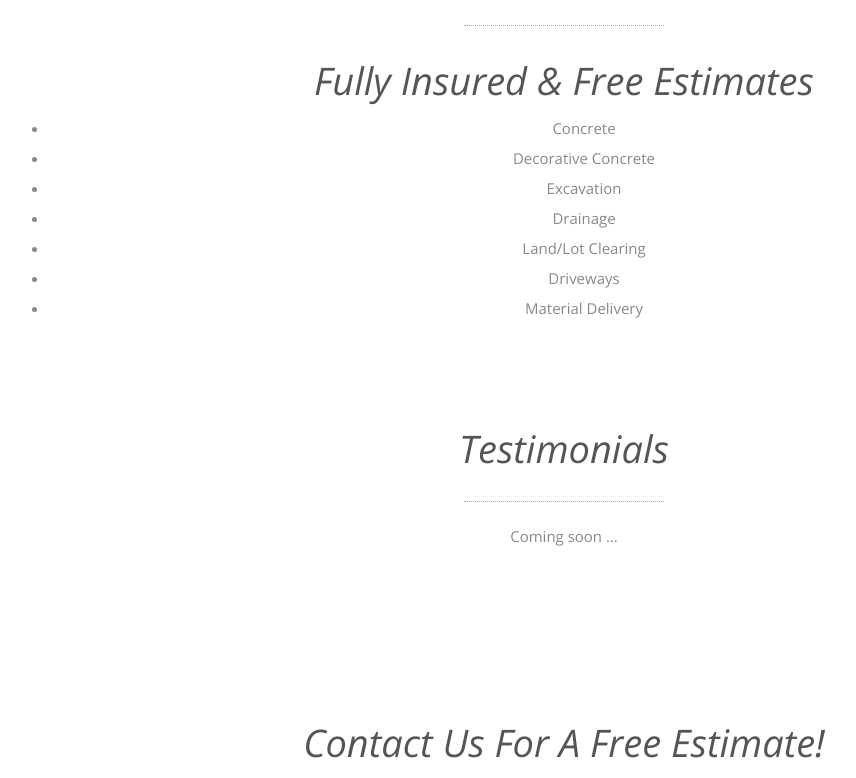
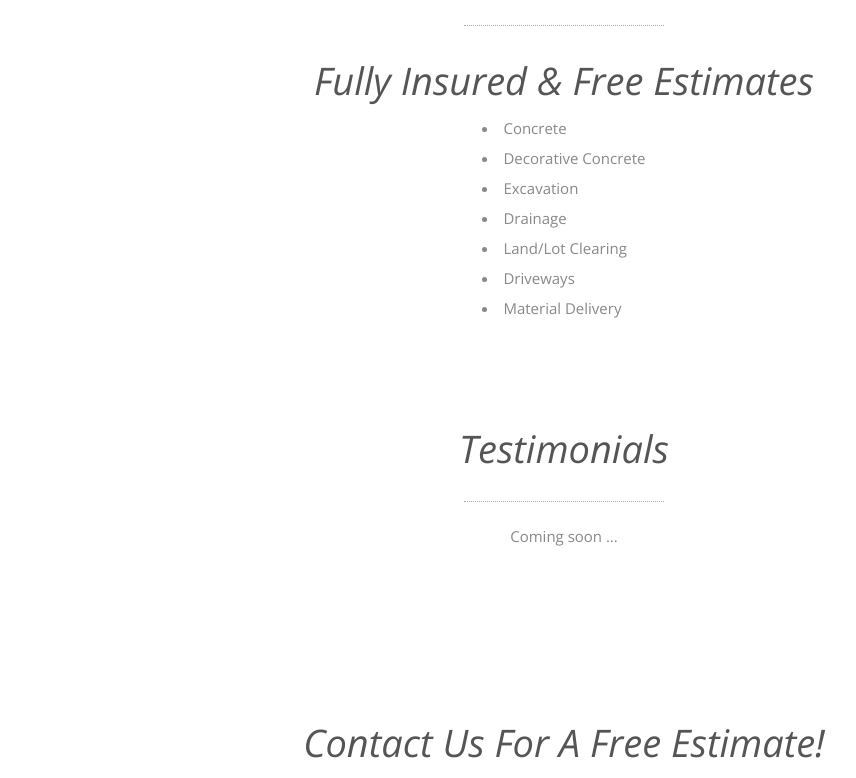
Before and after one commit to az0nics/toprock, a plain HTML site: page index.html in a window 1280 px wide. Shown: the part 895-1673 px from the top of the page, without its empty margins (76-932 px from the left). Drawn offline with nearby package versions, Linux system fonts and the light colour scheme; a script that the page names is missing.

Commit message:
fixed list

```diff
--- a/assets/css/style.css
+++ b/assets/css/style.css
@@ -123,6 +123,17 @@ img { max-width: 100%; }
 
 .section-3-box h3 { margin-top: 0; padding: 0 0 10px 0; }
 
+.centered-list {
+	display: flex;          /* Use flexbox to center the list */
+	justify-content: center; /* Center horizontally */
+}
+
+ul {
+	list-style-position: inside; /* Keep bullets inside the list */
+	text-align: left;            /* Left-align the text */
+	padding-left: 0;             /* Remove any default left padding */
+	margin: 0 auto;              /* Center the list itself */
+}
 
 /***** Footer *****/
 
--- a/index.html
+++ b/index.html
@@ -117,8 +117,8 @@
 						<div class="divider-1 wow fadeInUp"><span></span></div>
 						<p class="medium-paragraph">
 							<h2>Fully Insured & Free Estimates</h2>
-							<div class = "center">
-								<ul class = "center">
+							<div class="centered-list">
+								<ul>
 									<li >Concrete</li>
 									<li>Decorative Concrete</li>
 									<li>Excavation</li>
```
